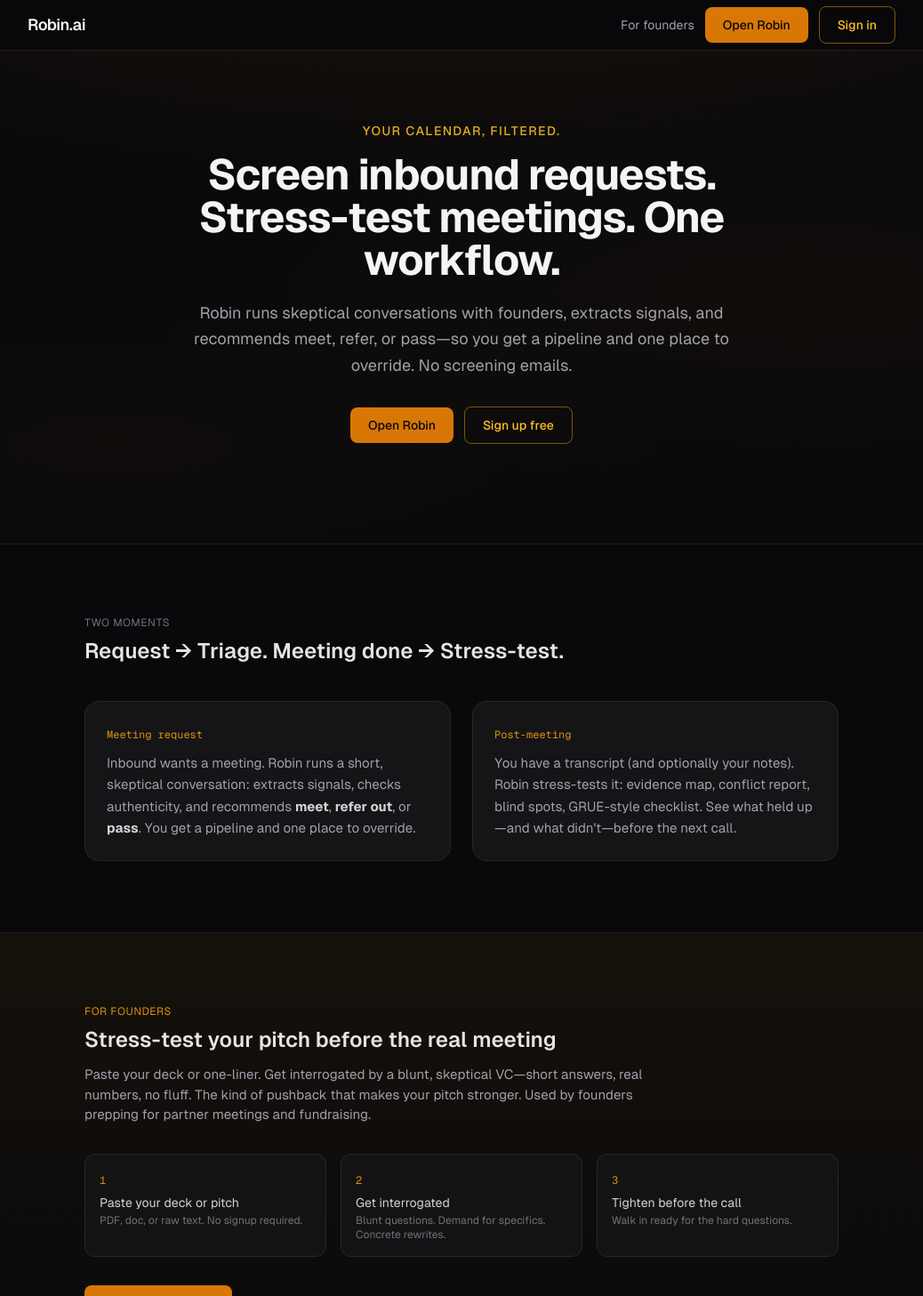
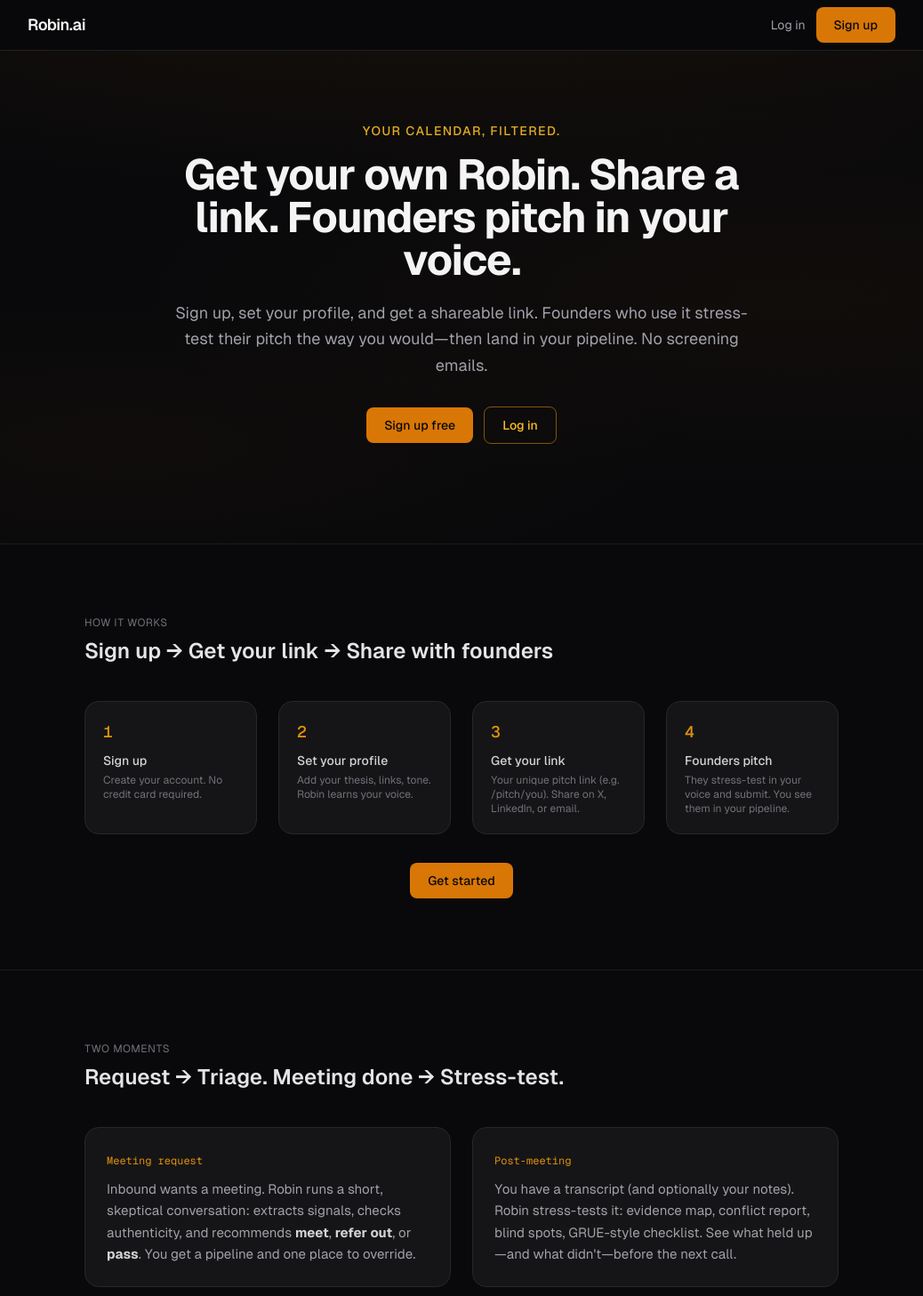
Before and after one commit to abhishek5878/vc_voice, a Next.js app: page / in a window 1280 px wide. Shown: the top 1457 px of the page at 89% size, without its empty margins (121-1159 px from the left). Built offline with nearby package versions, Linux system fonts and the light colour scheme.

Commit message:
Landing: sign up / log in as primary flow; get your Robin link to share with founders
Co-authored-by: Cursor <cursoragent@cursor.com>

```diff
--- a/src/app/app/settings/profile/page.tsx
+++ b/src/app/app/settings/profile/page.tsx
@@ -184,8 +184,10 @@ export default function ProfileSettingsPage() {
           <p className="text-xs text-zinc-500 mb-1">
             This becomes your shareable link for founders (e.g. on X / LinkedIn). Slug must be unique.
           </p>
-          <div className="flex items-center gap-2 text-sm">
-            <span className="text-zinc-500">robin.ai/pitch/</span>
+          <div className="flex flex-wrap items-center gap-2 text-sm">
+            <span className="text-zinc-500">
+              {typeof window !== "undefined" ? `${window.location.origin}/pitch/` : ""}
+            </span>
             <input
               value={profile.slug ?? ""}
               onChange={(e) => handleChange("slug", e.target.value.toLowerCase())}
--- a/src/app/page.tsx
+++ b/src/app/page.tsx
@@ -3,7 +3,7 @@ import Link from "next/link";
 export const metadata = {
   title: "Robin.ai – Your calendar, filtered.",
   description:
-    "Screen inbound founder requests and stress-test meeting transcripts. Built for solo GPs and small-fund partners.",
+    "Sign up, get your shareable pitch link, and let founders stress-test in your voice. They submit; you see them in your pipeline. Built for solo GPs and small-fund partners.",
 };
 
 export default function LandingPage() {
@@ -16,14 +16,11 @@ export default function LandingPage() {
             Robin.ai
           </Link>
           <div className="flex items-center gap-3">
-            <Link href="/app?mode=3" className="text-sm text-zinc-400 hover:text-amber-400 transition-colors">
-              For founders
+            <Link href="/auth" className="text-sm text-zinc-400 hover:text-amber-400 transition-colors">
+              Log in
             </Link>
-            <Link href="/app" className="btn-primary text-sm">
-              Open Robin
-            </Link>
-            <Link href="/auth" className="btn-secondary text-sm">
-              Sign in
+            <Link href="/auth" className="btn-primary text-sm">
+              Sign up
             </Link>
           </div>
         </div>
@@ -36,17 +33,54 @@ export default function LandingPage() {
             Your calendar, filtered.
           </p>
           <h1 className="text-4xl sm:text-5xl font-bold tracking-tight text-zinc-100 mb-5 leading-[1.15]">
-            Screen inbound requests. Stress-test meetings. One workflow.
+            Get your own Robin. Share a link. Founders pitch in your voice.
           </h1>
           <p className="text-lg text-zinc-400 max-w-2xl mx-auto mb-8 leading-relaxed">
-            Robin runs skeptical conversations with founders, extracts signals, and recommends meet, refer, or pass—so you get a pipeline and one place to override. No screening emails.
+            Sign up, set your profile, and get a shareable link. Founders who use it stress-test their pitch the way you would—then land in your pipeline. No screening emails.
           </p>
           <div className="flex flex-wrap items-center justify-center gap-3">
-            <Link href="/app" className="btn-primary px-6 py-3 text-base">
-              Open Robin
+            <Link href="/auth" className="btn-primary px-6 py-3 text-base">
+              Sign up free
             </Link>
             <Link href="/auth" className="btn-secondary px-6 py-3 text-base">
-              Sign up free
+              Log in
+            </Link>
+          </div>
+        </div>
+      </section>
+
+      {/* How it works — VC flow */}
+      <section className="py-16 sm:py-20 border-t border-zinc-800/60">
+        <div className="max-w-4xl mx-auto px-4 sm:px-6">
+          <p className="text-xs uppercase tracking-wider text-zinc-500 mb-2">How it works</p>
+          <h2 className="text-2xl font-semibold text-zinc-200 mb-10">
+            Sign up → Get your link → Share with founders
+          </h2>
+          <div className="grid sm:grid-cols-4 gap-6">
+            <div className="p-5 rounded-2xl bg-zinc-900/80 border border-zinc-800">
+              <span className="inline-block text-lg font-mono font-semibold text-amber-500/90 mb-2">1</span>
+              <p className="text-sm font-medium text-zinc-300">Sign up</p>
+              <p className="text-xs text-zinc-500 mt-1">Create your account. No credit card required.</p>
+            </div>
+            <div className="p-5 rounded-2xl bg-zinc-900/80 border border-zinc-800">
+              <span className="inline-block text-lg font-mono font-semibold text-amber-500/90 mb-2">2</span>
+              <p className="text-sm font-medium text-zinc-300">Set your profile</p>
+              <p className="text-xs text-zinc-500 mt-1">Add your thesis, links, tone. Robin learns your voice.</p>
+            </div>
+            <div className="p-5 rounded-2xl bg-zinc-900/80 border border-zinc-800">
+              <span className="inline-block text-lg font-mono font-semibold text-amber-500/90 mb-2">3</span>
+              <p className="text-sm font-medium text-zinc-300">Get your link</p>
+              <p className="text-xs text-zinc-500 mt-1">Your unique pitch link (e.g. /pitch/you). Share on X, LinkedIn, or email.</p>
+            </div>
+            <div className="p-5 rounded-2xl bg-zinc-900/80 border border-zinc-800">
+              <span className="inline-block text-lg font-mono font-semibold text-amber-500/90 mb-2">4</span>
+              <p className="text-sm font-medium text-zinc-300">Founders pitch</p>
+              <p className="text-xs text-zinc-500 mt-1">They stress-test in your voice and submit. You see them in your pipeline.</p>
+            </div>
+          </div>
+          <div className="mt-8 text-center">
+            <Link href="/auth" className="btn-primary inline-flex px-6 py-3 text-base">
+              Get started
             </Link>
           </div>
         </div>
@@ -80,40 +114,33 @@ export default function LandingPage() {
         </div>
       </section>
 
-      {/* For Founders — Lennybot / Mean VC style: one clear entry */}
+      {/* For founders — use the link your VC sent */}
       <section className="py-16 sm:py-20 border-t border-zinc-800/60 bg-gradient-to-b from-amber-500/5 to-transparent">
         <div className="max-w-4xl mx-auto px-4 sm:px-6">
           <p className="text-xs uppercase tracking-wider text-amber-500/90 mb-2">For founders</p>
           <h2 className="text-2xl font-semibold text-zinc-200 mb-3">
-            Stress-test your pitch before the real meeting
+            Use the link your VC sent you
           </h2>
-          <p className="text-zinc-400 text-[0.9375rem] max-w-2xl mb-8">
-            Paste your deck or one-liner. Get interrogated by a blunt, skeptical VC—short answers, real numbers, no fluff.
-            The kind of pushback that makes your pitch stronger. Used by founders prepping for partner meetings and fundraising.
+          <p className="text-zinc-400 text-[0.9375rem] max-w-2xl mb-6">
+            If an investor shared a Robin link with you (e.g. robin.ai/pitch/theirname), open that link. You’ll paste your deck or one-liner, get stress-tested in their voice, and can submit your pitch straight to their pipeline. No signup—just use the link.
           </p>
-          <div className="grid sm:grid-cols-3 gap-4 mb-8">
+          <div className="grid sm:grid-cols-3 gap-4">
             <div className="p-4 rounded-xl bg-zinc-900/60 border border-zinc-800">
               <span className="text-xs font-mono text-amber-500/90">1</span>
-              <p className="text-sm text-zinc-300 mt-1">Paste your deck or pitch</p>
-              <p className="text-xs text-zinc-500 mt-0.5">PDF, doc, or raw text. No signup required.</p>
+              <p className="text-sm text-zinc-300 mt-1">Open the link</p>
+              <p className="text-xs text-zinc-500 mt-0.5">The one your VC shared (X, LinkedIn, or email).</p>
             </div>
             <div className="p-4 rounded-xl bg-zinc-900/60 border border-zinc-800">
               <span className="text-xs font-mono text-amber-500/90">2</span>
-              <p className="text-sm text-zinc-300 mt-1">Get interrogated</p>
-              <p className="text-xs text-zinc-500 mt-0.5">Blunt questions. Demand for specifics. Concrete rewrites.</p>
+              <p className="text-sm text-zinc-300 mt-1">Paste your pitch</p>
+              <p className="text-xs text-zinc-500 mt-0.5">Deck, one-pager, or narrative. Get interrogated in their style.</p>
             </div>
             <div className="p-4 rounded-xl bg-zinc-900/60 border border-zinc-800">
               <span className="text-xs font-mono text-amber-500/90">3</span>
-              <p className="text-sm text-zinc-300 mt-1">Tighten before the call</p>
-              <p className="text-xs text-zinc-500 mt-0.5">Walk in ready for the hard questions.</p>
+              <p className="text-sm text-zinc-300 mt-1">Submit to their pipeline</p>
+              <p className="text-xs text-zinc-500 mt-0.5">They see your pitch and analysis in their dashboard.</p>
             </div>
           </div>
-          <Link
-            href="/app?mode=3"
-            className="btn-primary inline-flex px-6 py-3 text-base"
-          >
-            Start stress-test →
-          </Link>
         </div>
       </section>
 
@@ -126,6 +153,7 @@ export default function LandingPage() {
               "Fewer bad meetings. Your calendar becomes the moat, not the bottleneck.",
               "One workflow: triage state, pipeline, overrides, and post-meeting analysis in one place.",
               "Your bar, not a generic chatbot. Robin uses your thesis and config (harshness, turn count, rejection message).",
+              "Share a pitch link with founders (e.g. robin.ai/pitch/you)—they stress-test in your voice and submit to your pipeline.",
             ].map((text, i) => (
               <li key={i} className="flex items-start gap-3 text-zinc-400 text-[0.9375rem]">
                 <span className="mt-1.5 w-1.5 h-1.5 rounded-full bg-amber-500/80 shrink-0" />
@@ -202,11 +230,11 @@ export default function LandingPage() {
       <footer className="py-12 sm:py-16 border-t border-zinc-800/60">
         <div className="max-w-4xl mx-auto px-4 sm:px-6 flex flex-col sm:flex-row items-center justify-between gap-6">
           <div className="flex flex-wrap items-center justify-center gap-3">
-            <Link href="/app" className="btn-primary px-6 py-3">
-              Open Robin
+            <Link href="/auth" className="btn-primary px-6 py-3">
+              Sign up free
             </Link>
             <Link href="/auth" className="btn-secondary px-6 py-3">
-              Sign up
+              Log in
             </Link>
           </div>
           <div className="flex items-center gap-4 text-xs text-zinc-500">
```
